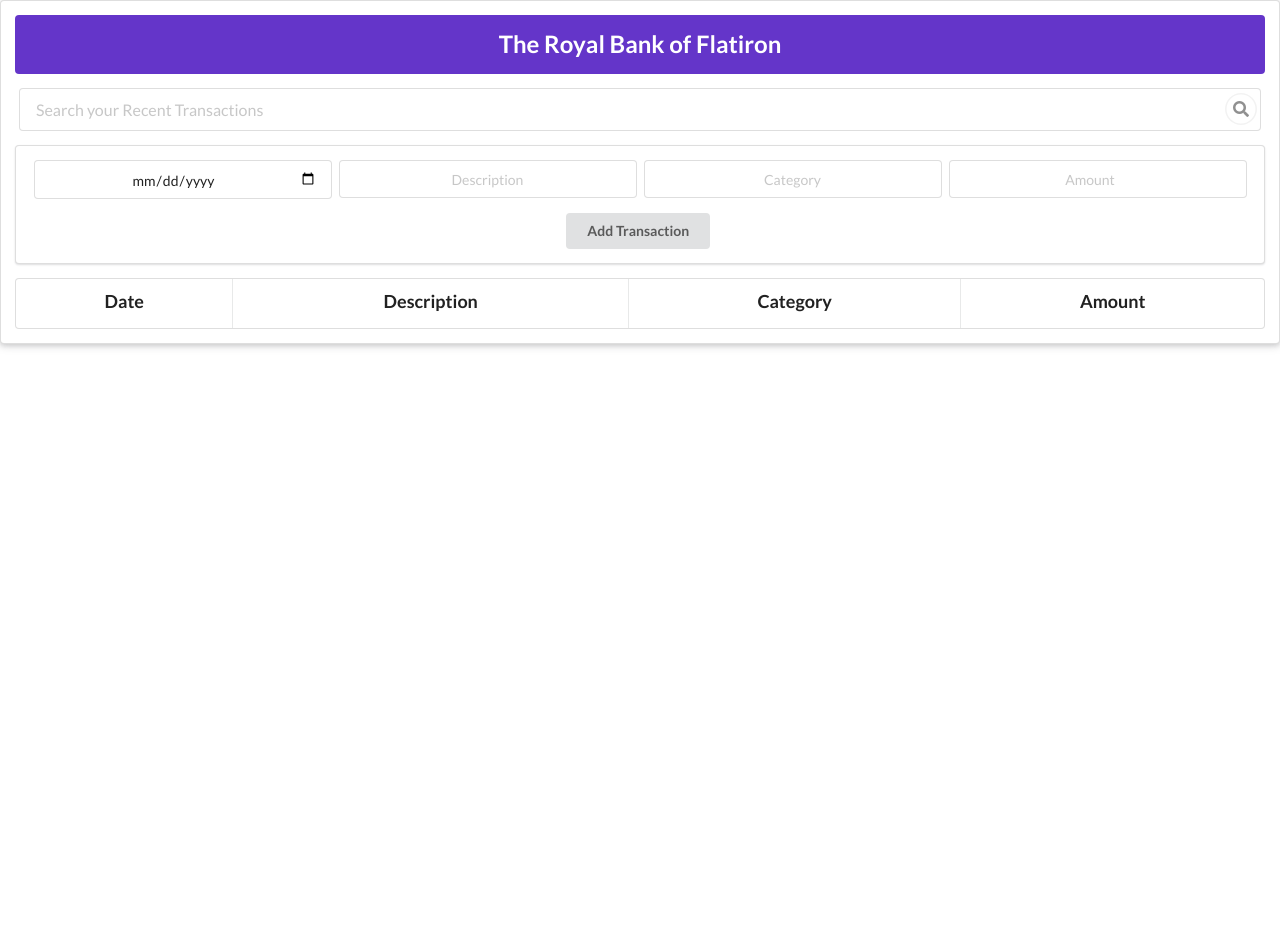
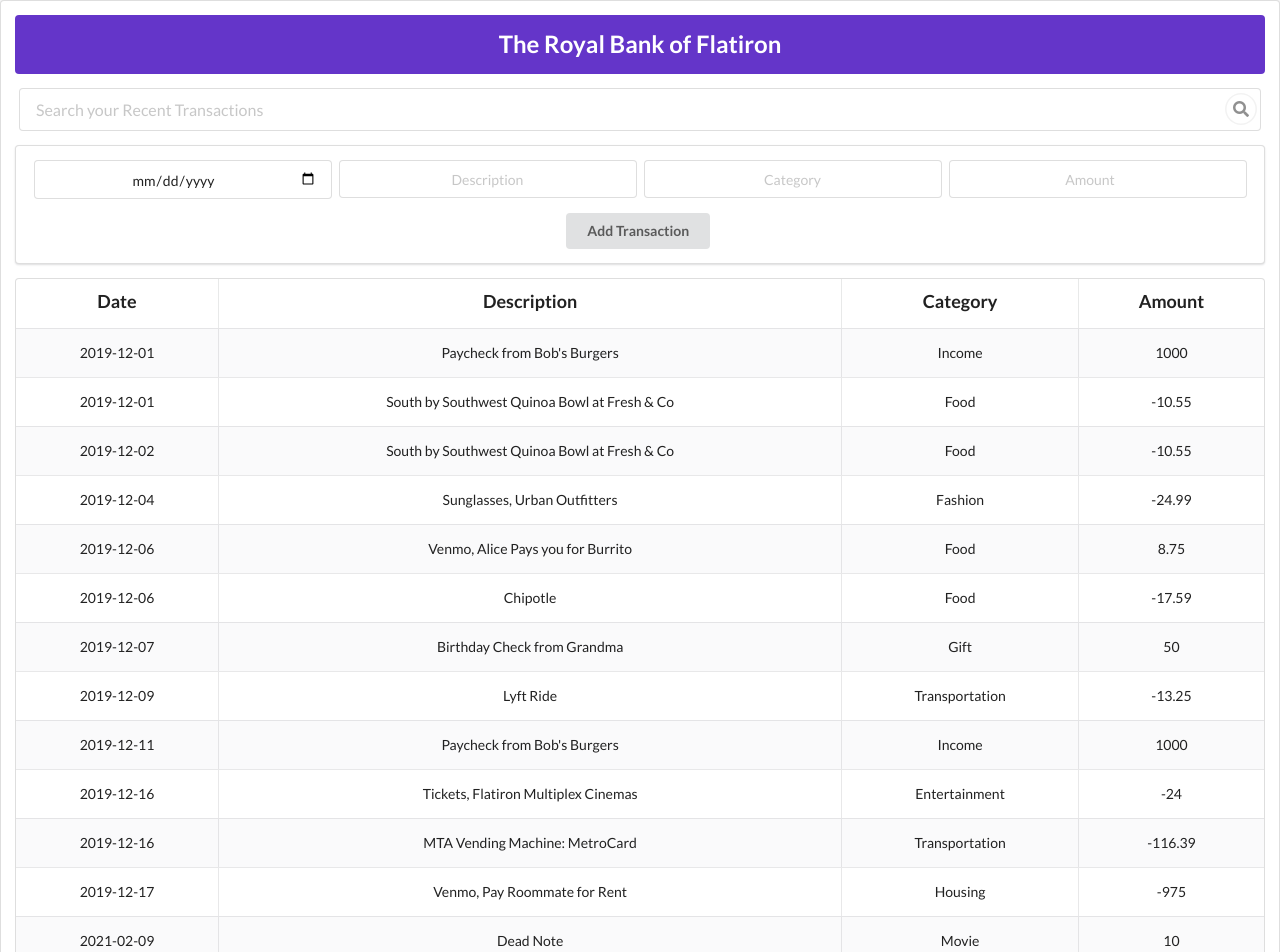
Before and after one commit to learn-co-students/DC-WEB-111620-Code-Challenges, a React (Create React App) app in the folder Phase-4-Round-1/: page / in a window 1280 px wide. Shown: the top 952 px of the page. Before the commit the page ends 800 px from the top, so only its background shows below. Built offline with nearby package versions, Linux system fonts and the light colour scheme; data requests are answered from the project's data file.

Commit message:
Done Core Deliverables

```diff
--- a/Phase-4-Round-1/db.json
+++ b/Phase-4-Round-1/db.json
@@ -83,6 +83,34 @@
       "description": "Venmo, Pay Roommate for Rent",
       "category": "Housing",
       "amount": -975
+    },
+    {
+      "date": "2021-02-09",
+      "description": "Dead Note",
+      "category": "Movie",
+      "amount": "10",
+      "id": 13
+    },
+    {
+      "date": "2021-02-10",
+      "description": "Pad Thai ",
+      "category": "Food",
+      "amount": "20.30",
+      "id": 14
+    },
+    {
+      "date": "2021-02-05",
+      "description": "Costco",
+      "category": "Supermarket",
+      "amount": "120.4",
+      "id": 15
+    },
+    {
+      "date": "2021-02-05",
+      "description": "Monthly rent",
+      "category": "Housing",
+      "amount": "600",
+      "id": 16
     }
   ]
 }
--- a/Phase-4-Round-1/package.json
+++ b/Phase-4-Round-1/package.json
@@ -5,8 +5,8 @@
   "dependencies": {
     "react": "^16.11.0",
     "react-dom": "^16.11.0",
-    "semantic-ui-css": "^2.2.10",
-    "react-scripts": "3.2.0"
+    "react-scripts": "3.2.0",
+    "semantic-ui-css": "^2.2.10"
   },
   "scripts": {
     "start": "json-server --watch db.json -p 6001 & open http://localhost:6001/transactions & PORT=6002 react-scripts start && fg",
--- a/Phase-4-Round-1/src/components/AccountContainer.js
+++ b/Phase-4-Round-1/src/components/AccountContainer.js
@@ -1,18 +1,55 @@
-import React, { Component } from "react";
+import React, { useState, useEffect } from "react";
 import TransactionsList from "./TransactionsList";
 import Search from "./Search";
 import AddTransactionForm from "./AddTransactionForm";
 
-class AccountContainer extends Component {
-  render() {
-    return (
+const AccountContainer = () =>{
+
+  const [transactions, setTransactions] = useState([])
+  const [search, setSearch] = useState("")
+
+  useEffect(() => {
+    async function fetchData() {
+    const res = await fetch("http://localhost:6001/transactions")
+    const transactions = await res.json()
+    setTransactions(transactions)
+    }
+    fetchData()
+  }, [])
+
+  const handleSubmit = (event) => {
+    event.preventDefault();
+
+    let newTransaction = {
+      date: event.target.date.value,
+      description: event.target.description.value,
+      category: event.target.category.value,
+      amount: event.target.amount.value
+    }
+
+    fetch("http://localhost:6001/transactions", {
+      method: "POST",
+      headers: {"Content-Type": "application/json"},
+      body: JSON.stringify(newTransaction)
+    })
+    .then(res=> res.json())
+    .then((transaction) => setTransactions([...transactions, transaction]))
+    event.target.reset()
+  }
+
+  const handleSearch = (event) => {
+    setSearch(event.target.value)
+  }
+
+  const display = () => transactions.filter(transaction => transaction.description.toLowerCase().includes(search.toLowerCase()))
+
+  return (
       <div>
-        <Search />
-        <AddTransactionForm />
-        <TransactionsList />
+        <Search handleSearch={handleSearch}/>
+        <AddTransactionForm handleSubmit={handleSubmit}/>
+        <TransactionsList transactions={display()} />
       </div>
     );
-  }
 }
 
 export default AccountContainer;
--- a/Phase-4-Round-1/src/components/AddTransactionForm.js
+++ b/Phase-4-Round-1/src/components/AddTransactionForm.js
@@ -1,10 +1,10 @@
-import React, { Component } from "react";
+import React from "react";
 
-class AddTransactionForm extends Component {
-  render() {
+const AddTransactionForm = ({handleSubmit}) => {
+
     return (
       <div className="ui segment">
-        <form className="ui form">
+        <form className="ui form" onSubmit={handleSubmit}>
           <div className="inline fields">
             <input type="date" name="date" />
             <input type="text" name="description" placeholder="Description" />
@@ -22,7 +22,6 @@ class AddTransactionForm extends Component {
         </form>
       </div>
     );
-  }
 }
 
 export default AddTransactionForm;
--- a/Phase-4-Round-1/src/components/Search.js
+++ b/Phase-4-Round-1/src/components/Search.js
@@ -1,15 +1,12 @@
 import React from "react";
 
-const Search = () => {
+const Search = ({handleSearch}) => {
   return (
     <div className="ui large fluid icon input">
       <input
         type="text"
         placeholder={"Search your Recent Transactions"}
-        onChange={() => {
-          console.log("Searching...");
-        }}
-      />
+        onChange={handleSearch}/>
       <i className="circular search link icon"></i>
     </div>
   );
--- a/Phase-4-Round-1/src/components/Transaction.js
+++ b/Phase-4-Round-1/src/components/Transaction.js
@@ -1,12 +1,12 @@
 import React from "react";
 
-const Transaction = () => {
+const Transaction = ({transaction}) => {
   return (
     <tr>
-      <td>{"your code here..."}</td>
-      <td>{"your code here..."}</td>
-      <td>{"your code here..."}</td>
-      <td>{"your code here..."}</td>
+      <td>{transaction.date}</td>
+      <td>{transaction.description}</td>
+      <td>{transaction.category}</td>
+      <td>{transaction.amount}</td>
     </tr>
   );
 };
--- a/Phase-4-Round-1/src/components/TransactionsList.js
+++ b/Phase-4-Round-1/src/components/TransactionsList.js
@@ -1,7 +1,8 @@
 import React from "react";
 import Transaction from "./Transaction";
 
-const TransactionsList = () => {
+const TransactionsList = ({transactions}) => {
+
   return (
     <table className="ui celled striped padded table">
       <tbody>
@@ -19,7 +20,7 @@ const TransactionsList = () => {
             <h3 className="ui center aligned header">Amount</h3>
           </th>
         </tr>
-        {/* render Transactions here */}
+      {transactions.map(transaction => <Transaction key={transaction.id} transaction={transaction}/>)}
       </tbody>
     </table>
   );
```
Also changed, not shown: Phase-4-Round-1/src/components/App.js (+4 -5 lines), 1 other file (tests, documents, lock files or other folders).
